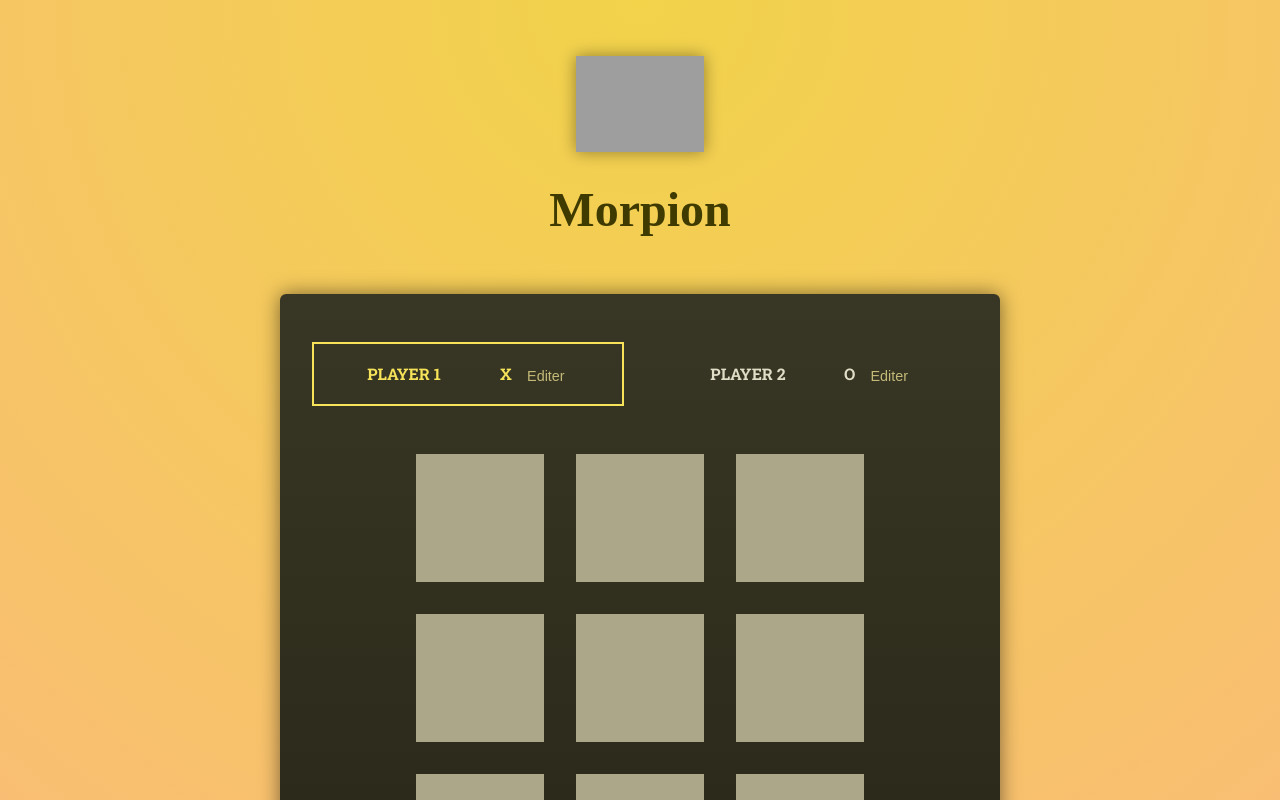
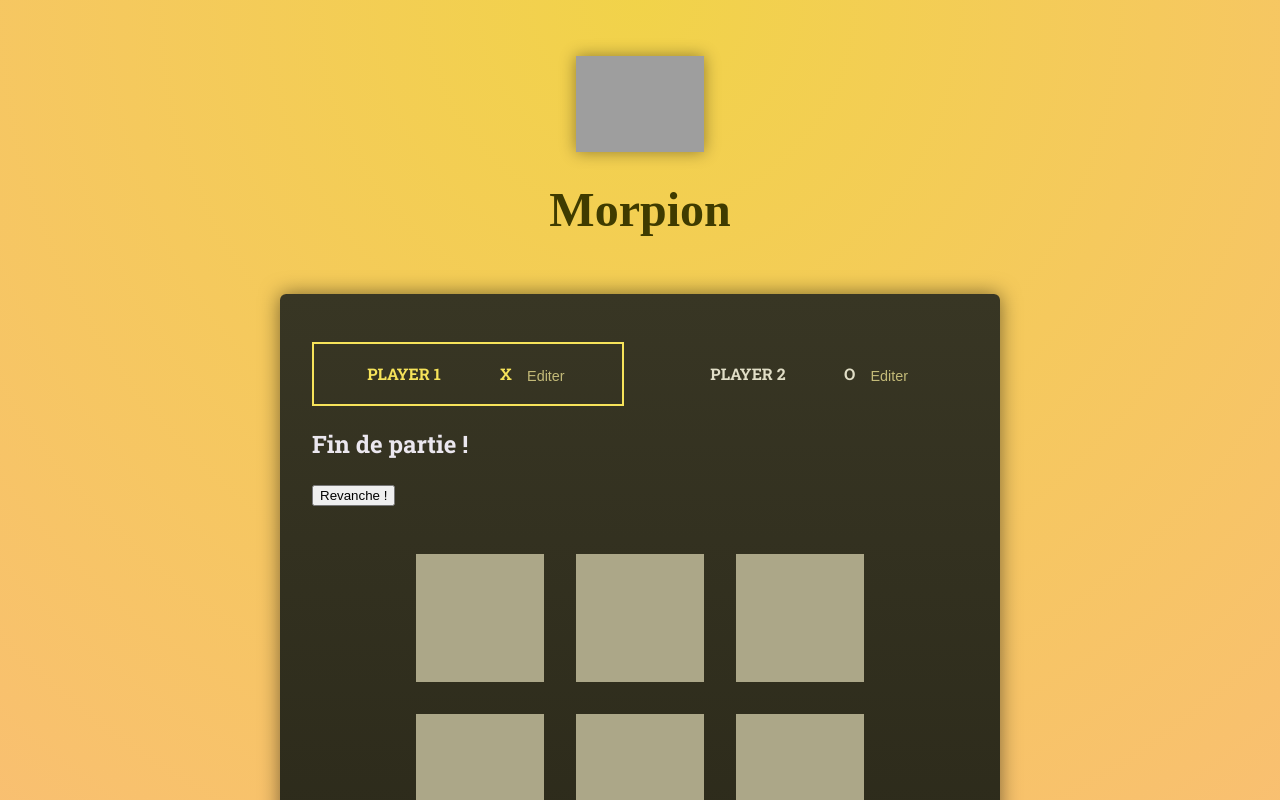
Before and after one commit to lambertkevin42/Morpion-game, a React (Vite) app: page / in a window 1280 px wide. Shown: the top 800 px of the page. Built offline with nearby package versions, Linux system fonts and the light colour scheme; grey boxes are pictures that could not be loaded; a web font is replaced by a local one.

Commit message:
starting a new component GameOver with result and rematch

```diff
--- a/src/App.jsx
+++ b/src/App.jsx
@@ -2,6 +2,7 @@ import { useState } from "react"
 import GameBoard from "./components/Gameboard/GameBoard"
 import Player from "./components/Player/Player"
 import Log from "./components/Log/Log";
+import GameOver from "./components/GameOver/GameOver";
 
 const PLAYERS = {
   X: 'Player 1',
@@ -75,6 +76,7 @@ function App() {
 
           />
         </ol>
+        <GameOver />
         <GameBoard
           onSelectSquare={handleSelectSquare}
           board={gameBoard}
--- /dev/null
+++ b/src/components/GameOver/GameOver.jsx
@@ -0,0 +1,10 @@
+export default function GameOver() {
+    return(
+        <div id="game-over">
+            <h2>Fin de partie !</h2>
+            <p>
+                <button>Revanche !</button>
+            </p>
+        </div>
+    )
+}
```
